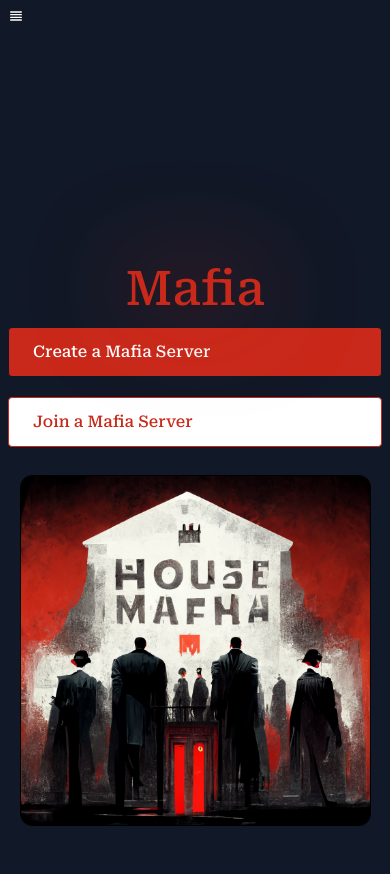
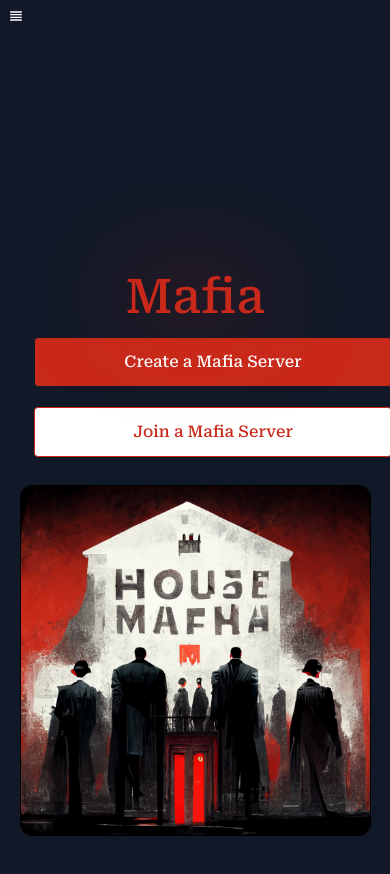
Before and after one commit to snipergz/GameNight, a React (Create React App) app in the folder frontend/: page /mafia/server in a window 390 px wide. Shown: the top 874 px of the page. Built offline with nearby package versions, Linux system fonts and the light colour scheme.

Commit message:
fixed button align mafia server pg

```diff
--- a/frontend/src/components/ServerComponent.jsx
+++ b/frontend/src/components/ServerComponent.jsx
@@ -1,41 +1,55 @@
-import React, {useState} from 'react'
-import mafiaHouse from '../assets/Mafia/mafia-house.jpg'
-import JoinForm from './JoinForm';
+import React, { useState } from "react";
+import mafiaHouse from "../assets/Mafia/mafia-house.jpg";
+import JoinForm from "./JoinForm";
 
-
-const ServerComponent = ({gameName}) => {
+const ServerComponent = ({ gameName }) => {
   const [clickJoinServer, setJoin] = useState(false);
   const handleJoinClick = () => setJoin(!clickJoinServer);
   const [clickCreateServer, setCreate] = useState(false);
   const handleCreateClick = () => setCreate(!clickCreateServer);
 
   return (
-    <div className='w-full h-screen flex flex-col justify-between mt-28 md:mt-4'>
-      <div className='grid md:grid-cols-2 max-w-[1240px] m-auto'>
-          <div className='flex flex-col justify-center items-center xl:items-start w-full px-2 py-2 mb-5 sm:m-none'>
-            <h1 className='text-5xl lg:text-6xl font-navFontRS text-mafiaRed leading-3 outline-none drop-shadow-mafia mb-4'>Mafia</h1>
-            <div className='flex flex-col md:flex-row gap-5 w-full justify-center xl:justify-start mt-4 md:mt-0'>
-              {clickJoinServer ?
-                <JoinForm handleJoinClick={handleJoinClick}/>
-                :
-                clickCreateServer ?
+    <div className="w-full h-screen flex flex-col justify-between mt-28 md:mt-4">
+      <div className="grid md:grid-cols-2 max-w-[1240px] m-auto">
+        <div className="flex flex-col justify-center items-center xl:items-start w-full px-2 py-2 mb-5 sm:m-none ">
+          <h1 className="text-5xl lg:text-6xl font-navFontRS text-mafiaRed xl:leading-3 outline-none drop-shadow-mafia md:pl-11 xl:pl-0 xl:mb-5">
+            Mafia
+          </h1>
+          <div className="flex flex-col lg:flex-row gap-5 lg:gap-2 w-full justify-center xl:justify-start ml-5 pl-4 xl:ml-0 xl:pl-0 mt-4 md:mt-2">
+            {clickJoinServer ? (
+              <JoinForm handleJoinClick={handleJoinClick} />
+            ) : clickCreateServer ? (
               <>
-                  <p className='text-white'>Your Server Code is 1234</p>
+                <p className="text-white">Your Server Code is 1234</p>
               </>
-                :
+            ) : (
               <>
-                  <div className='bg-mafiaRed text-white py-3 px-6 min-w-[145px] border border-navy rounded' onClick={handleCreateClick}>Create a {gameName} Server</div>
-                  <div className='bg-white text-mafiaRed py-3 px-6 min-w-[145px] border border-mafiaRed rounded' onClick={handleJoinClick}>Join a {gameName} Server</div>
+                <div
+                  className="bg-mafiaRed text-white py-3 px-6 min-w-[145px] border border-navy rounded hover:cursor-pointer text-center"
+                  onClick={handleCreateClick}
+                >
+                  Create a {gameName} Server
+                </div>
+                <div
+                  className="bg-white text-mafiaRed py-3 px-6 min-w-[145px] border border-mafiaRed rounded hover:cursor-pointer text-center"
+                  onClick={handleJoinClick}
+                >
+                  Join a {gameName} Server
+                </div>
               </>
-              }
+            )}
           </div>
         </div>
-          <div className=''>
-            <img className='w-[90%] md:w-[75%] mx-auto border border-black rounded-xl' src={mafiaHouse} alt="" />
+        <div className="">
+          <img
+            className="w-[90%] md:w-[75%] mx-auto border border-black rounded-xl"
+            src={mafiaHouse}
+            alt=""
+          />
         </div>
       </div>
     </div>
-  )
-}
+  );
+};
 
-export default ServerComponent
+export default ServerComponent;
```
Lines whose indentation alone changed are shown as unchanged.
